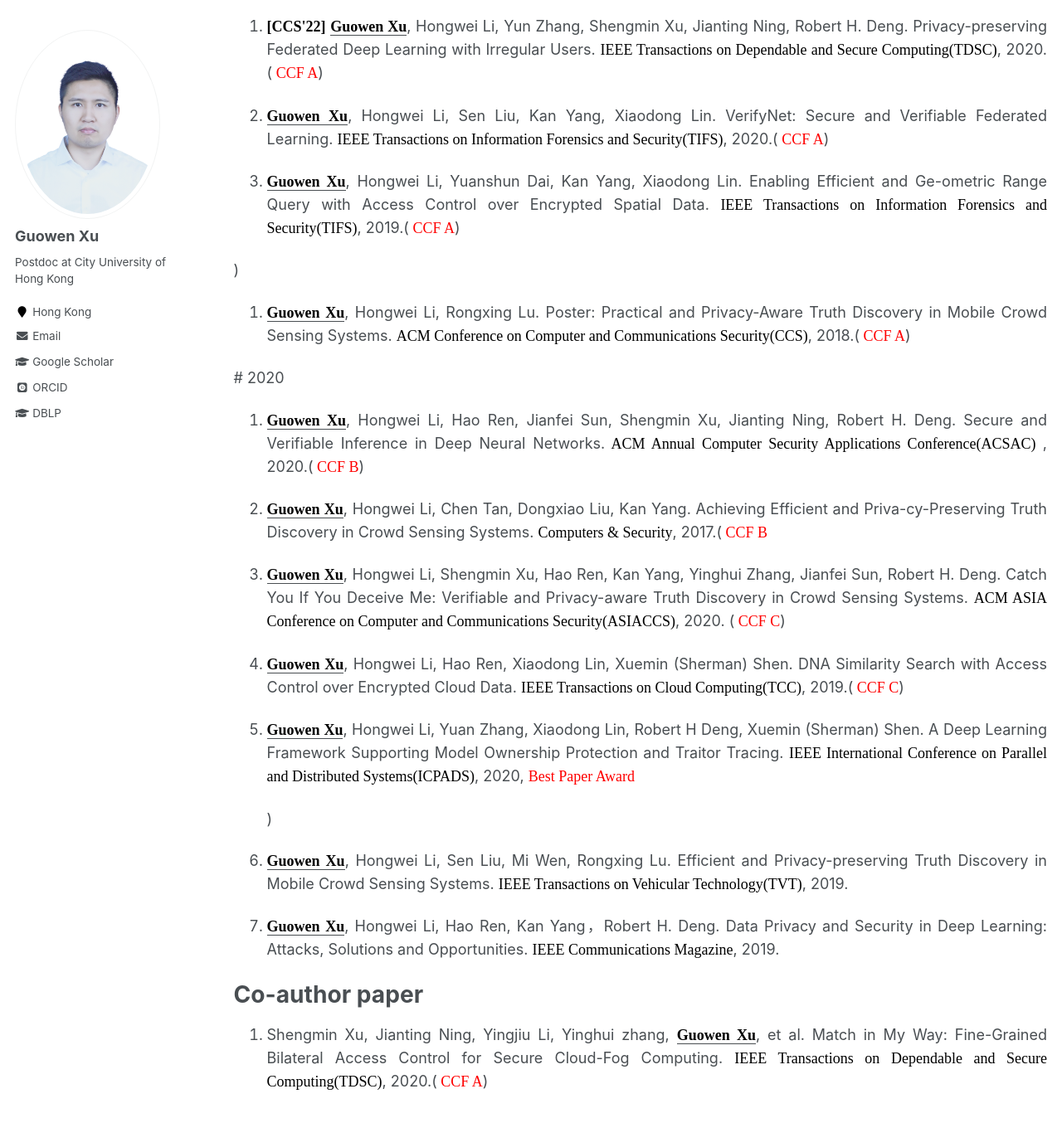
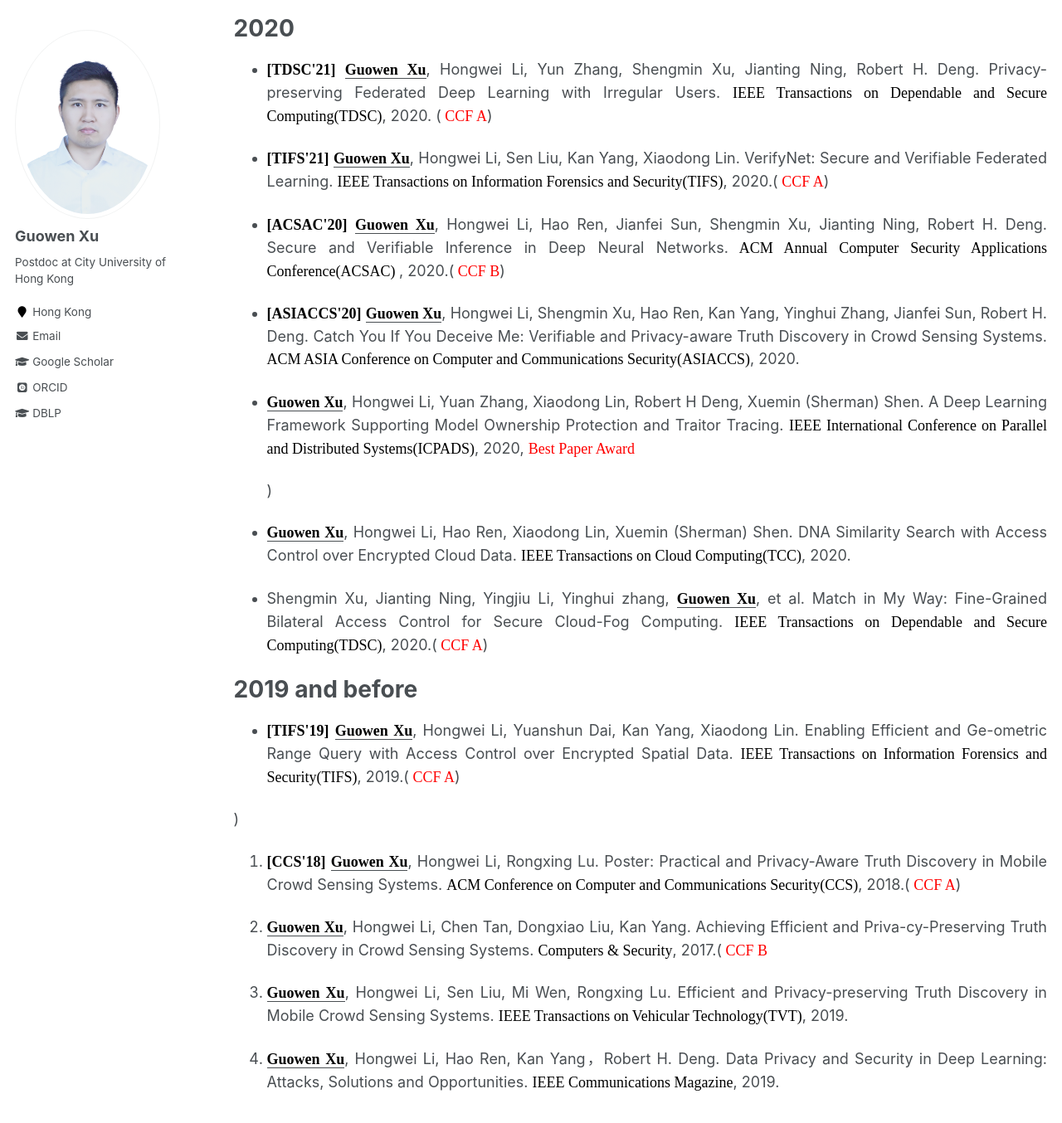
Before and after one commit to Guowen-xu/guowen-xu.github.io, a Jekyll site: the page built from _pages/publications.md, in a window 1280 px wide and 1400 px high, scrolled down 3691 px. Shown: the top 1354 px of the window at 83% size. Built offline with Jekyll 4.4.1, drawn with Linux system fonts in a browser that asks for light colours; some web fonts are replaced; part of the change alters nothing that is shown.

Commit message:
Update publications.md

```diff
--- a/_pages/publications.md
+++ b/_pages/publications.md
@@ -84,38 +84,37 @@ You can find my articles on my [Google Scholar](https://scholar.google.com.hk/ci
 
 * <p align="justify"> <b><font face="Times New Roman" color=black size=4> [ESORICS'21]</font></b> Shengmin Xu, Jianting Ning,  Jinhua Ma, <u><b><font face="Times New Roman" color=black size=4> Guowen Xu</font></b></u>, Jiaming Yuan, Robert H Deng.  Revocable Policy-Based Chameleon Hash.  <font face="Times New Roman" color=black size=4> Proceedings of European Symposium on Research in Computer Security(ESORICS)</font>, 2021.(<font face="Times New Roman" color=red size=4> CCF B</font>)
 
+# 2020
 
 
-
-5. <p align="justify">  <b><font face="Times New Roman" color=black size=4> [CCS'22]</font></b> <u><b><font face="Times New Roman" color=black size=4> Guowen Xu</font></b></u>,  Hongwei Li, Yun Zhang, Shengmin Xu, Jianting Ning, Robert H. Deng. Privacy-preserving Federated Deep Learning with Irregular Users. <font face="Times New Roman" color=black size=4> IEEE Transactions on Dependable and Secure Computing(TDSC)</font>, 2020. (<font face="Times New Roman" color=red size=4> CCF A</font>)
+* <p align="justify">  <b><font face="Times New Roman" color=black size=4> [TDSC'21]</font></b> <u><b><font face="Times New Roman" color=black size=4> Guowen Xu</font></b></u>,  Hongwei Li, Yun Zhang, Shengmin Xu, Jianting Ning, Robert H. Deng. Privacy-preserving Federated Deep Learning with Irregular Users. <font face="Times New Roman" color=black size=4> IEEE Transactions on Dependable and Secure Computing(TDSC)</font>, 2020. (<font face="Times New Roman" color=red size=4> CCF A</font>)
 
 
-14. <p align="justify"><u><b><font face="Times New Roman" color=black size=4> Guowen Xu</font></b></u>, Hongwei Li, Sen Liu, Kan Yang, Xiaodong Lin. VerifyNet: Secure and Verifiable Federated Learning. <font face="Times New Roman" color=black size=4> IEEE Transactions on Information Forensics and Security(TIFS)</font>, 2020.(<font face="Times New Roman" color=red size=4> CCF A</font>)
-15. <p align="justify"><u><b><font face="Times New Roman" color=black size=4> Guowen Xu</font></b></u>, Hongwei Li, Yuanshun Dai, Kan Yang, Xiaodong Lin. Enabling Efficient and Ge-ometric Range Query with Access Control over Encrypted Spatial Data. <font face="Times New Roman" color=black size=4> IEEE Transactions on Information Forensics and Security(TIFS)</font>,  2019.(<font face="Times New Roman" color=red size=4> CCF A</font>)
+*  <p align="justify"> <b><font face="Times New Roman" color=black size=4> [TIFS'21]</font></b> <u><b><font face="Times New Roman" color=black size=4> Guowen Xu</font></b></u>, Hongwei Li, Sen Liu, Kan Yang, Xiaodong Lin. VerifyNet: Secure and Verifiable Federated Learning. <font face="Times New Roman" color=black size=4> IEEE Transactions on Information Forensics and Security(TIFS)</font>, 2020.(<font face="Times New Roman" color=red size=4> CCF A</font>)
+
+*  <p align="justify"> <b><font face="Times New Roman" color=black size=4> [ACSAC'20]</font></b> <u><b><font face="Times New Roman" color=black size=4> Guowen Xu</font></b></u>, Hongwei Li, Hao Ren, Jianfei Sun, Shengmin Xu, Jianting Ning, Robert H. Deng. Secure and Verifiable Inference in Deep Neural Networks.<font face="Times New Roman" color=black size=4> ACM Annual Computer Security Applications Conference(ACSAC) </font>, 2020.(<font face="Times New Roman" color=red size=4> CCF B</font>)
+
+* <p align="justify"> <b><font face="Times New Roman" color=black size=4> [ASIACCS'20]</font></b> <u><b><font face="Times New Roman" color=black size=4> Guowen Xu</font></b></u>, Hongwei Li, Shengmin Xu, Hao Ren, Kan Yang, Yinghui Zhang, Jianfei Sun, Robert H. Deng. Catch You If You Deceive Me: Verifiable and Privacy-aware Truth Discovery in Crowd Sensing Systems. <font face="Times New Roman" color=black size=4> ACM ASIA Conference on Computer and Communications Security(ASIACCS)</font>, 2020.
+
+* <p align="justify"><u><b><font face="Times New Roman" color=black size=4> Guowen Xu</font></b></u>, Hongwei Li, Yuan Zhang, Xiaodong Lin, Robert H Deng, Xuemin (Sherman) Shen. A Deep Learning Framework Supporting Model Ownership Protection and Traitor Tracing. <font face="Times New Roman" color=black size=4>  IEEE International Conference on Parallel and Distributed Systems(ICPADS)</font>, 2020, <font face="Times New Roman" color=red size=4> Best Paper Award</font></p>
+)
+
+* <p align="justify"><u><b><font face="Times New Roman" color=black size=4> Guowen Xu</font></b></u>, Hongwei Li, Hao Ren, Xiaodong Lin, Xuemin (Sherman) Shen. DNA Similarity Search with Access Control over Encrypted Cloud Data. <font face="Times New Roman" color=black size=4> IEEE Transactions on Cloud Computing(TCC)</font>, 2020.
+
+* <p align="justify">Shengmin Xu, Jianting Ning, Yingjiu Li, Yinghui zhang, <u><b><font face="Times New Roman" color=black size=4> Guowen Xu</font></b></u>, et al. Match in My Way: Fine-Grained Bilateral Access Control for Secure Cloud-Fog Computing. <font face="Times New Roman" color=black size=4> IEEE Transactions on Dependable and Secure Computing(TDSC)</font>, 2020.(<font face="Times New Roman" color=red size=4> CCF A</font>)
+
+# 2019 and before
+
+* <p align="justify"> <b><font face="Times New Roman" color=black size=4> [TIFS'19]</font></b> <u><b><font face="Times New Roman" color=black size=4> Guowen Xu</font></b></u>, Hongwei Li, Yuanshun Dai, Kan Yang, Xiaodong Lin. Enabling Efficient and Ge-ometric Range Query with Access Control over Encrypted Spatial Data. <font face="Times New Roman" color=black size=4> IEEE Transactions on Information Forensics and Security(TIFS)</font>,  2019.(<font face="Times New Roman" color=red size=4> CCF A</font>)
 
 )
-18. <p align="justify"><u><b><font face="Times New Roman" color=black size=4> Guowen Xu</font></b></u>, Hongwei Li, Rongxing Lu. Poster: Practical and Privacy-Aware Truth Discovery in Mobile Crowd Sensing Systems.  <font face="Times New Roman" color=black size=4>  ACM Conference on Computer and Communications Security(CCS)</font>, 2018.(<font face="Times New Roman" color=red size=4> CCF A</font>)
-
- # 2020
-
-
-
-24. <p align="justify"><u><b><font face="Times New Roman" color=black size=4> Guowen Xu</font></b></u>, Hongwei Li, Hao Ren, Jianfei Sun, Shengmin Xu, Jianting Ning, Robert H. Deng. Secure and Verifiable Inference in Deep Neural Networks.<font face="Times New Roman" color=black size=4> ACM Annual Computer Security Applications Conference(ACSAC) </font>, 2020.(<font face="Times New Roman" color=red size=4> CCF B</font>)
-25. <p align="justify"><u><b><font face="Times New Roman" color=black size=4> Guowen Xu</font></b></u>, Hongwei Li, Chen Tan, Dongxiao Liu, Kan Yang. Achieving Efficient and Priva-cy-Preserving Truth Discovery in Crowd Sensing Systems. <font face="Times New Roman" color=black size=4> Computers & Security</font>, 2017.(<font face="Times New Roman" color=red size=4> CCF B</font>
+18. <p align="justify"> <b><font face="Times New Roman" color=black size=4> [CCS'18]</font></b> <u><b><font face="Times New Roman" color=black size=4> Guowen Xu</font></b></u>, Hongwei Li, Rongxing Lu. Poster: Practical and Privacy-Aware Truth Discovery in Mobile Crowd Sensing Systems.  <font face="Times New Roman" color=black size=4>  ACM Conference on Computer and Communications Security(CCS)</font>, 2018.(<font face="Times New Roman" color=red size=4> CCF A</font>)
 
 
 
 
-30. <p align="justify"><u><b><font face="Times New Roman" color=black size=4> Guowen Xu</font></b></u>, Hongwei Li, Shengmin Xu, Hao Ren, Kan Yang, Yinghui Zhang, Jianfei Sun, Robert H. Deng. Catch You If You Deceive Me: Verifiable and Privacy-aware Truth Discovery in Crowd Sensing Systems. <font face="Times New Roman" color=black size=4> ACM ASIA Conference on Computer and Communications Security(ASIACCS)</font>, 2020. (<font face="Times New Roman" color=red size=4> CCF C</font>)
-31. <p align="justify"><u><b><font face="Times New Roman" color=black size=4> Guowen Xu</font></b></u>, Hongwei Li, Hao Ren, Xiaodong Lin, Xuemin (Sherman) Shen. DNA Similarity Search with Access Control over Encrypted Cloud Data. <font face="Times New Roman" color=black size=4> IEEE Transactions on Cloud Computing(TCC)</font>, 2019.(<font face="Times New Roman" color=red size=4> CCF C</font>)
-32. <p align="justify"><u><b><font face="Times New Roman" color=black size=4> Guowen Xu</font></b></u>, Hongwei Li, Yuan Zhang, Xiaodong Lin, Robert H Deng, Xuemin (Sherman) Shen. A Deep Learning Framework Supporting Model Ownership Protection and Traitor Tracing. <font face="Times New Roman" color=black size=4>  IEEE International Conference on Parallel and Distributed Systems(ICPADS)</font>, 2020, <font face="Times New Roman" color=red size=4> Best Paper Award</font></p>
-)
 
-24. <p align="justify"><u><b><font face="Times New Roman" color=black size=4> Guowen Xu</font></b></u>, Hongwei Li, Sen Liu, Mi Wen, Rongxing Lu. Efficient and Privacy-preserving Truth Discovery in Mobile Crowd Sensing Systems. <font face="Times New Roman" color=black size=4> IEEE Transactions on Vehicular Technology(TVT)</font>, 2019.</p>
-25. <p align="justify"><u><b><font face="Times New Roman" color=black size=4> Guowen Xu</font></b></u>, Hongwei Li, Hao Ren, Kan Yang，Robert H. Deng. Data Privacy and Security in Deep Learning: Attacks, Solutions and Opportunities. <font face="Times New Roman" color=black size=4> IEEE Communications Magazine</font>, 2019.</p>
-
-
-# Co-author paper
+25. <p align="justify"><u><b><font face="Times New Roman" color=black size=4> Guowen Xu</font></b></u>, Hongwei Li, Chen Tan, Dongxiao Liu, Kan Yang. Achieving Efficient and Priva-cy-Preserving Truth Discovery in Crowd Sensing Systems. <font face="Times New Roman" color=black size=4> Computers & Security</font>, 2017.(<font face="Times New Roman" color=red size=4> CCF B</font>
 
 
 
@@ -124,6 +123,5 @@ You can find my articles on my [Google Scholar](https://scholar.google.com.hk/ci
 
 
 
-
-
-14. <p align="justify">Shengmin Xu, Jianting Ning, Yingjiu Li, Yinghui zhang, <u><b><font face="Times New Roman" color=black size=4> Guowen Xu</font></b></u>, et al. Match in My Way: Fine-Grained Bilateral Access Control for Secure Cloud-Fog Computing. <font face="Times New Roman" color=black size=4> IEEE Transactions on Dependable and Secure Computing(TDSC)</font>, 2020.(<font face="Times New Roman" color=red size=4> CCF A</font>)
+24. <p align="justify"><u><b><font face="Times New Roman" color=black size=4> Guowen Xu</font></b></u>, Hongwei Li, Sen Liu, Mi Wen, Rongxing Lu. Efficient and Privacy-preserving Truth Discovery in Mobile Crowd Sensing Systems. <font face="Times New Roman" color=black size=4> IEEE Transactions on Vehicular Technology(TVT)</font>, 2019.</p>
+25. <p align="justify"><u><b><font face="Times New Roman" color=black size=4> Guowen Xu</font></b></u>, Hongwei Li, Hao Ren, Kan Yang，Robert H. Deng. Data Privacy and Security in Deep Learning: Attacks, Solutions and Opportunities. <font face="Times New Roman" color=black size=4> IEEE Communications Magazine</font>, 2019.</p>
```
